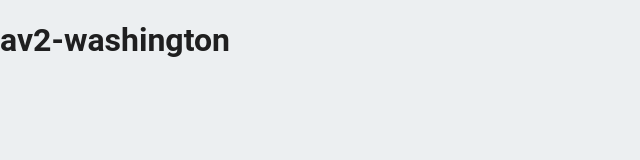
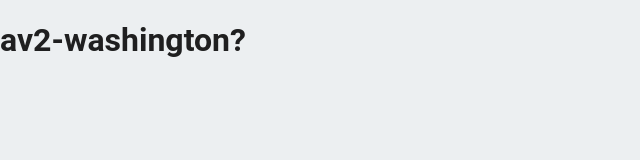
Before and after one commit to WashingtonLuiz89/av2-washington, a plain HTML site: page public/index.html in a window 1280 px wide. Shown: the full height of the page, 0-640 px from the left. Drawn offline with Linux system fonts and the light colour scheme; some packages are replaced by stand-ins of ours.

Commit message:
atualizei titulo

```diff
--- a/public/index.html
+++ b/public/index.html
@@ -22,6 +22,6 @@
     </style>
   </head>
   <body>
-    <h1>av2-washington</h1>
+    <h1>av2-washington?</h1>
   </body>
 </html>
```
